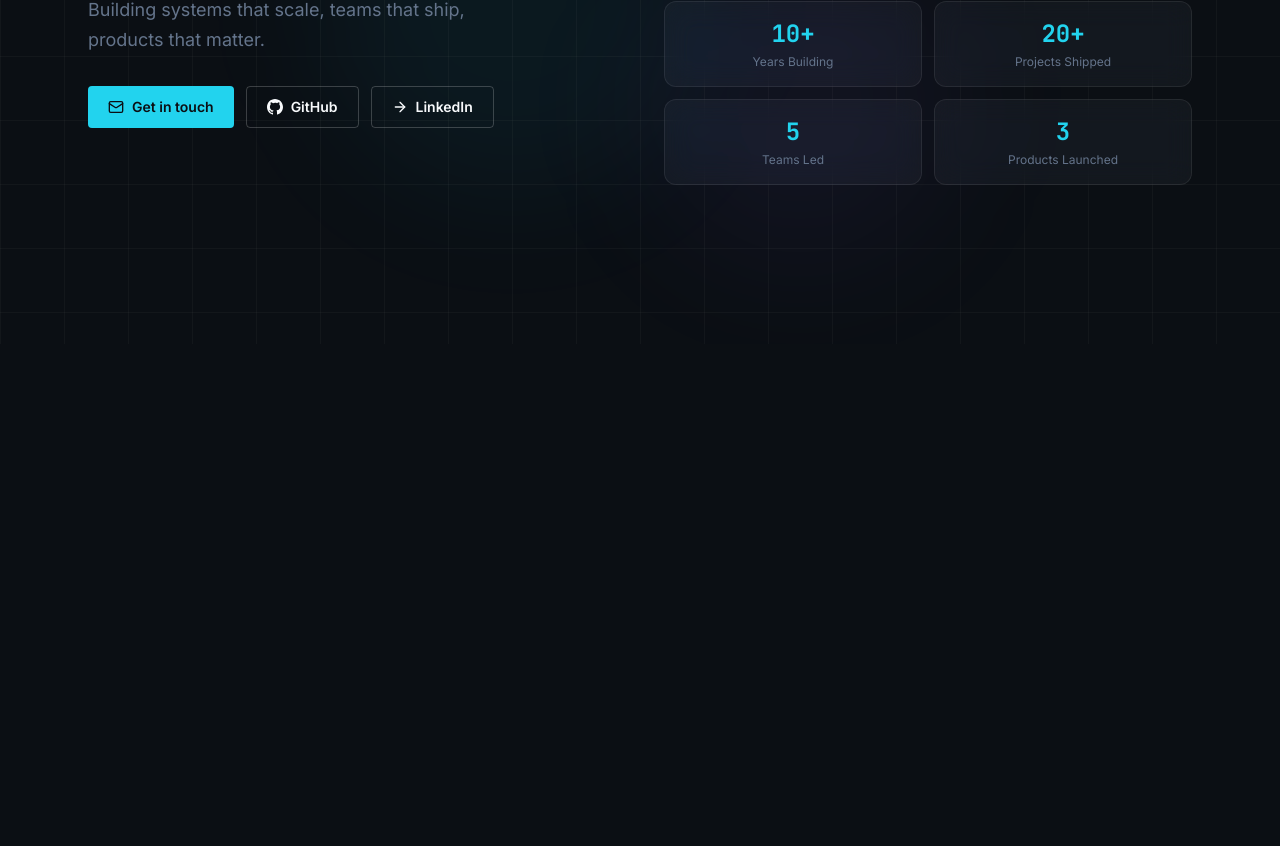
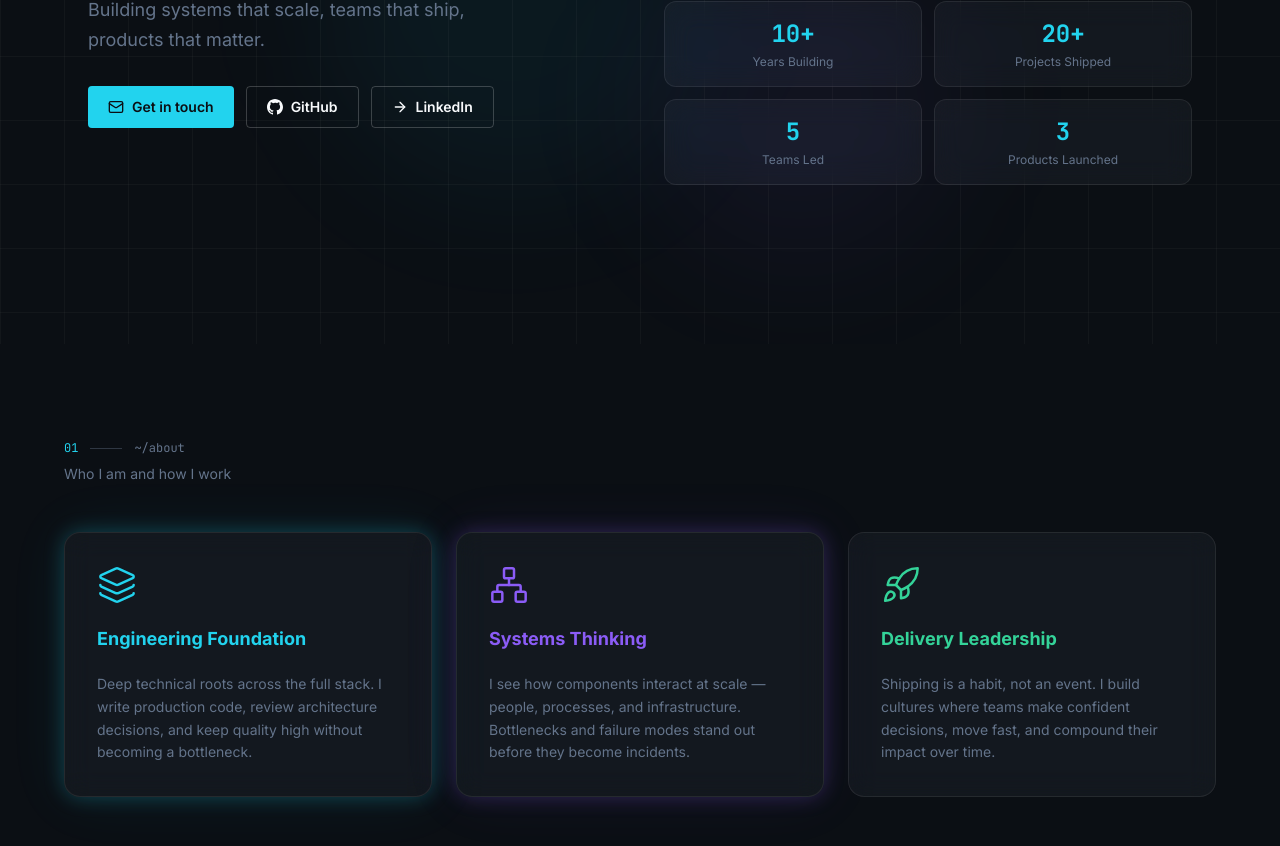
Before and after one commit to eamoe/digital-cv, a Next.js app: page /digital-cv/ in a window 1280 px wide. Shown: the part 456-1302 px from the top of the page. Built offline with nearby package versions, Linux system fonts and the light colour scheme.

Commit message:
feat: add About section and SectionLabel component.
Three glassmorphic value-pillar cards (Engineering Foundation, Systems Thinking,
Delivery Leadership) with staggered whileInView entrance.
SectionLabel is a shared component used by all subsequent sections.

```diff
--- a/src/app/page.tsx
+++ b/src/app/page.tsx
@@ -1,5 +1,6 @@
-import Nav  from '@/components/portfolio/Nav'
-import Hero from '@/components/portfolio/Hero'
+import Nav   from '@/components/portfolio/Nav'
+import Hero  from '@/components/portfolio/Hero'
+import About from '@/components/portfolio/About'
 
 export default function Home() {
   return (
@@ -7,7 +8,7 @@ export default function Home() {
       <Nav />
       <main className="bg-background">
         <Hero />
-        <section id="about"      className="min-h-screen" />
+        <About />
         <section id="trajectory" className="min-h-screen" />
         <section id="skills"     className="min-h-screen" />
         <section id="process"    className="min-h-screen" />
--- /dev/null
+++ b/src/components/portfolio/About.tsx
@@ -0,0 +1,58 @@
+'use client'
+
+import { motion } from 'framer-motion'
+import { Layers, Network, Rocket } from 'lucide-react'
+import SectionLabel from './SectionLabel'
+
+const PILLARS = [
+  {
+    icon:        Layers,
+    title:       'Engineering Foundation',
+    description: 'Deep technical roots across the full stack. I write production code, review architecture decisions, and keep quality high without becoming a bottleneck.',
+    accent:      'text-primary',
+    glow:        'ring-glow-cyan',
+  },
+  {
+    icon:        Network,
+    title:       'Systems Thinking',
+    description: 'I see how components interact at scale — people, processes, and infrastructure. Bottlenecks and failure modes stand out before they become incidents.',
+    accent:      'text-accent',
+    glow:        'ring-glow-violet',
+  },
+  {
+    icon:        Rocket,
+    title:       'Delivery Leadership',
+    description: 'Shipping is a habit, not an event. I build cultures where teams make confident decisions, move fast, and compound their impact over time.',
+    accent:      'text-emerald',
+    glow:        '',
+  },
+]
+
+export default function About() {
+  return (
+    <section id="about" className="py-24 px-6">
+      <div className="max-w-6xl mx-auto">
+        <SectionLabel index="01" path="~/about" kicker="Who I am and how I work" />
+
+        <div className="grid md:grid-cols-3 gap-6">
+          {PILLARS.map(({ icon: Icon, title, description, accent, glow }, i) => (
+            <motion.div
+              key={title}
+              initial={{ opacity: 0, y: 32 }}
+              whileInView={{ opacity: 1, y: 0 }}
+              viewport={{ once: true, margin: '-80px' }}
+              transition={{ duration: 0.5, delay: i * 0.12, ease: 'easeOut' }}
+              className={`glass glass-hover rounded-2xl p-8 flex flex-col gap-5 ${glow}`}
+            >
+              <div className={`w-10 h-10 ${accent}`}>
+                <Icon className="w-full h-full" strokeWidth={1.5} />
+              </div>
+              <h3 className={`text-lg font-bold ${accent}`}>{title}</h3>
+              <p className="text-muted text-sm leading-relaxed">{description}</p>
+            </motion.div>
+          ))}
+        </div>
+      </div>
+    </section>
+  )
+}
--- /dev/null
+++ b/src/components/portfolio/SectionLabel.tsx
@@ -0,0 +1,20 @@
+interface SectionLabelProps {
+  index: string
+  path: string
+  kicker?: string
+}
+
+export default function SectionLabel({ index, path, kicker }: SectionLabelProps) {
+  return (
+    <div className="flex flex-col gap-1 mb-12">
+      <div className="flex items-center gap-3 font-mono text-xs text-muted">
+        <span className="text-primary">{index}</span>
+        <span className="w-8 h-px bg-muted/40" />
+        <span>{path}</span>
+      </div>
+      {kicker && (
+        <p className="text-muted text-sm mt-1">{kicker}</p>
+      )}
+    </div>
+  )
+}
```
